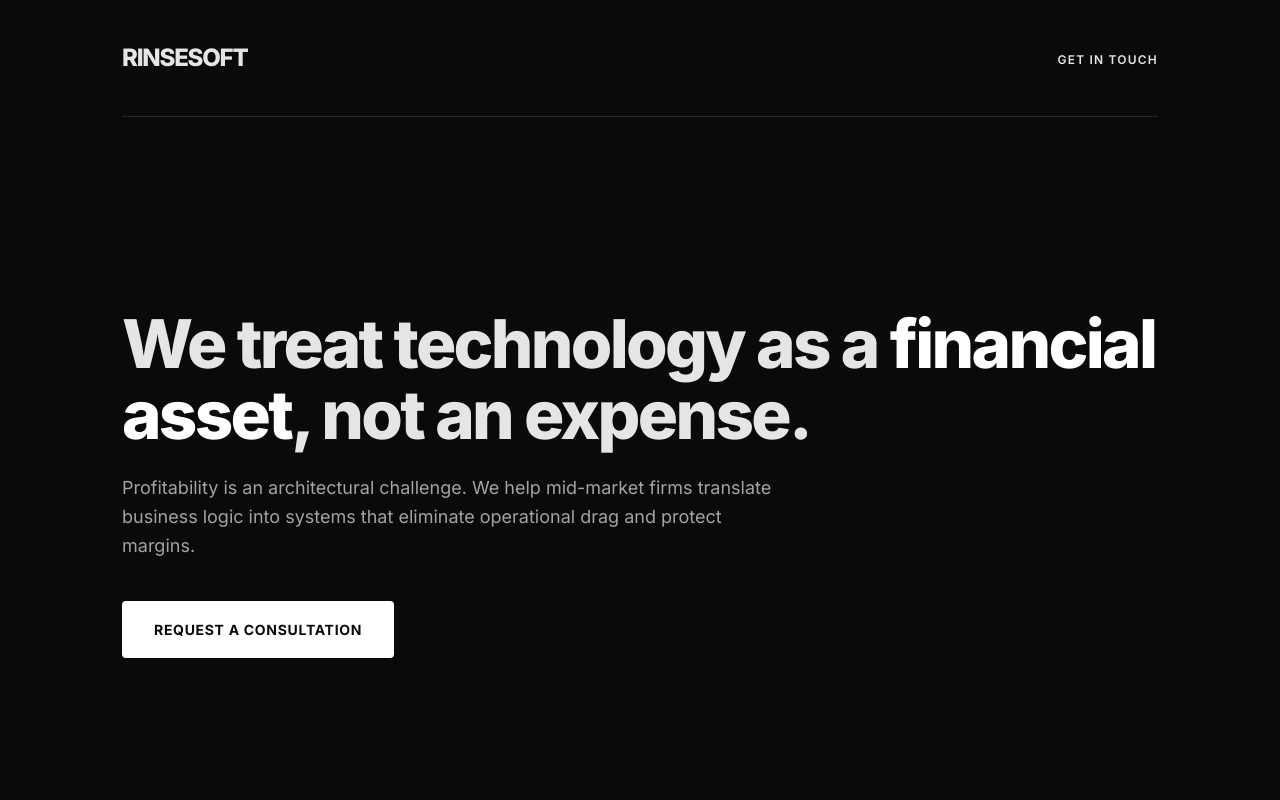
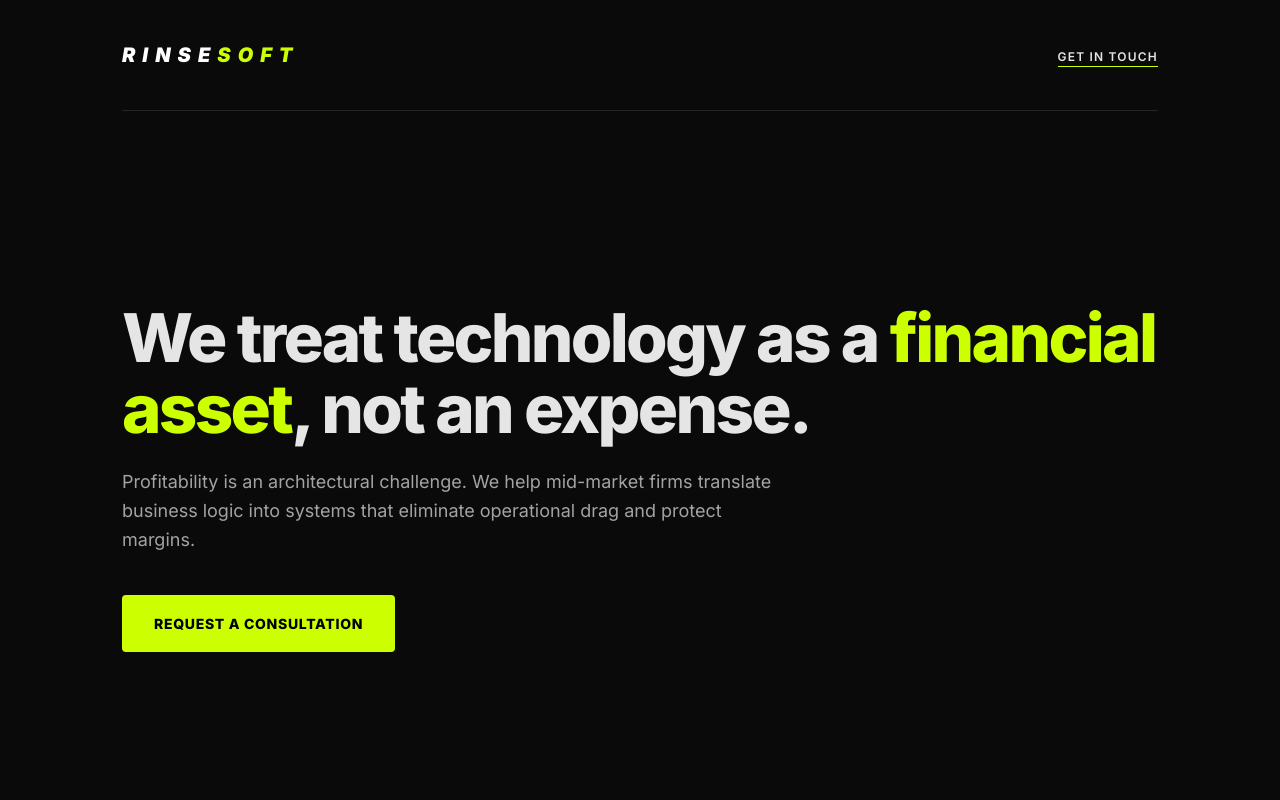
Before and after one commit to collin-thomas/rinsesoft-website, a plain HTML site: page src/index.html in a window 1280 px wide. Shown: the top 800 px of the page. Drawn offline with Linux system fonts and the light colour scheme.

Commit message:
add color

```diff
--- a/src/index.html
+++ b/src/index.html
@@ -47,7 +47,8 @@
     :root {
       --bg-primary: #0a0a0a;
       --bg-secondary: #141414;
-      --accent: #ffffff;
+      --accent: #ccff00;
+      /* Neon Green Splash */
       --text-main: #e5e5e5;
       --text-dim: #a3a3a3;
       --border: #262626;
@@ -90,11 +91,20 @@
       border-bottom: 1px solid var(--border);
     }
 
+    /* 2000s Tech Art Inspired Logo Styling */
     .logo {
-      font-weight: 800;
-      font-size: 1.25rem;
-      letter-spacing: -0.05em;
+      font-weight: 900;
+      font-size: 1.15rem;
+      letter-spacing: 0.35em;
       text-transform: uppercase;
+      font-style: italic;
+      color: #fff;
+      display: flex;
+      align-items: center;
+    }
+
+    .logo span {
+      color: var(--accent);
     }
 
     /* Hero Section */
@@ -124,14 +134,19 @@
       width: 100%;
       text-align: center;
       background: var(--accent);
-      color: var(--bg-primary);
+      color: #000;
       padding: 1.125rem 2rem;
       border-radius: 4px;
       text-decoration: none;
-      font-weight: 700;
+      font-weight: 800;
       font-size: 0.875rem;
       letter-spacing: 0.05em;
       transition: var(--transition);
+    }
+
+    .cta-button:hover {
+      transform: translateY(-2px);
+      box-shadow: 0 10px 30px -10px rgba(204, 255, 0, 0.3);
     }
 
     /* Transition Section */
@@ -175,23 +190,23 @@
     }
 
     .card:hover {
-      border-color: #444;
+      border-color: var(--accent);
     }
 
     .card-number {
       font-family: serif;
       font-style: italic;
       font-size: 0.875rem;
-      color: var(--text-dim);
+      color: var(--accent);
       margin-bottom: 1.5rem;
       display: block;
-      opacity: 0.6;
+      opacity: 0.8;
     }
 
     .card h3 {
       font-size: 1.5rem;
       margin-bottom: 1rem;
-      color: var(--accent);
+      color: #fff;
       letter-spacing: -0.02em;
     }
 
@@ -254,10 +269,10 @@
     .submit-button {
       width: 100%;
       background: var(--accent);
-      color: var(--bg-primary);
+      color: #000;
       border: none;
       padding: 1.25rem 2rem;
-      font-weight: 700;
+      font-weight: 800;
       cursor: pointer;
       border-radius: 4px;
       transition: var(--transition);
@@ -285,7 +300,7 @@
       }
 
       .logo {
-        font-size: 1.5rem;
+        font-size: 1.25rem;
       }
 
       .hero {
@@ -343,10 +358,10 @@
 
   <div class="container">
     <header>
-      <div class="logo">Rinsesoft</div>
+      <div class="logo">RINSE<span>SOFT</span></div>
       <nav>
         <a href="#contact"
-          style="text-decoration: none; font-weight: 600; font-size: 0.75rem; color: var(--text-main); letter-spacing: 0.1em;">GET
+          style="text-decoration: none; font-weight: 600; font-size: 0.75rem; color: var(--text-main); letter-spacing: 0.1em; border-bottom: 1px solid var(--accent); padding-bottom: 2px;">GET
           IN TOUCH</a>
       </nav>
     </header>
```
